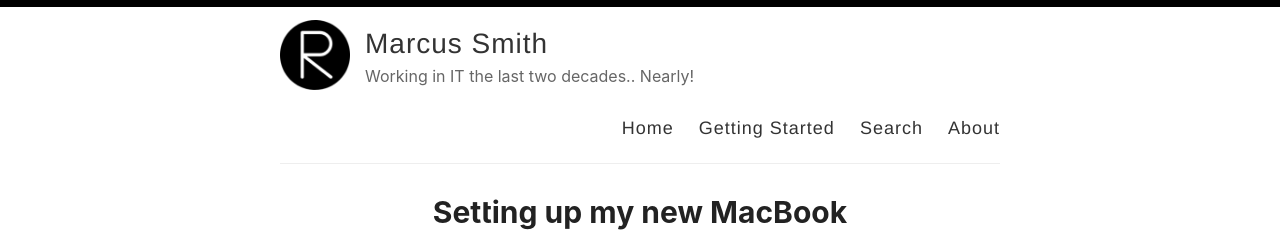
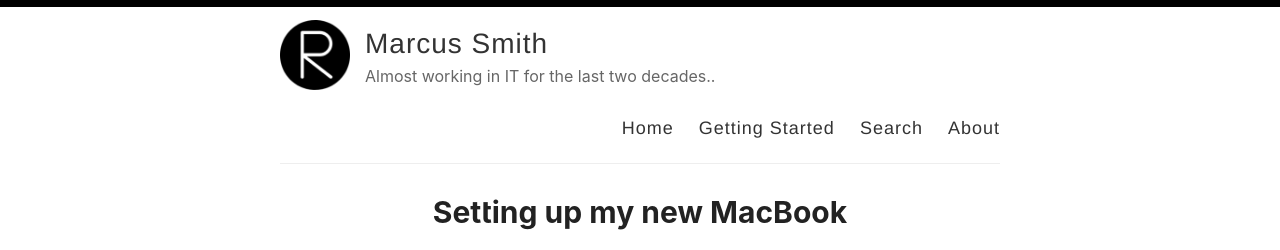
Before and after one commit to spooters/spooters.github.io, a Jekyll site: the page built from index.html, in a window 1280 px wide and 900 px high. Shown: the top 250 px of the window. Built offline with Jekyll 4.4.1, drawn with Linux system fonts in a browser that asks for light colours; the list of posts is cut into pages by our own code; part of the change alters nothing that is shown.

Commit message:
Updated description.

```diff
--- a/_config.yml
+++ b/_config.yml
@@ -9,7 +9,7 @@ name: Marcus Smith
 author: Marcus Smith
 
 # Short bio or description (displayed in the header)
-description: Working in IT the last two decades.. Nearly!
+description: Almost working in IT for the last two decades..
 
 # URL of your avatar or profile pic (you could use your GitHub profile pic)
 avatar: /images/reverie.png
@@ -24,12 +24,12 @@ footer-links:
   email:
   facebook:
   flickr:
-  github: https://github.com/spooters
+  github: spooters
   instagram:
   linkedin:
   pinterest:
   rss: rss
-  twitter: amit_merchant
+  twitter:
   stackoverflow:
   youtube: # channel/<your_long_string> or user/<user-name>
   googleplus: # anything in your profile username that comes after plus.google.com/
```
